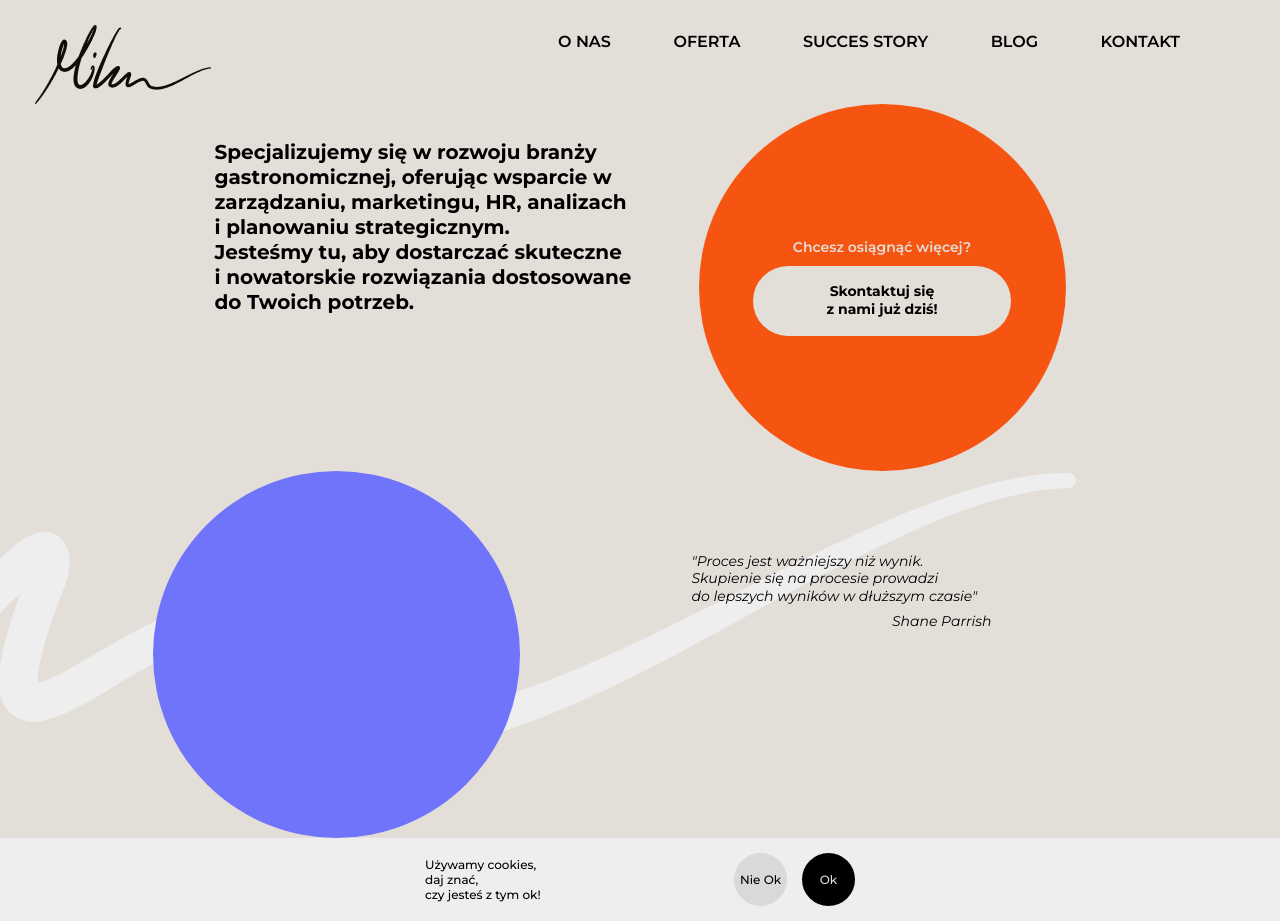
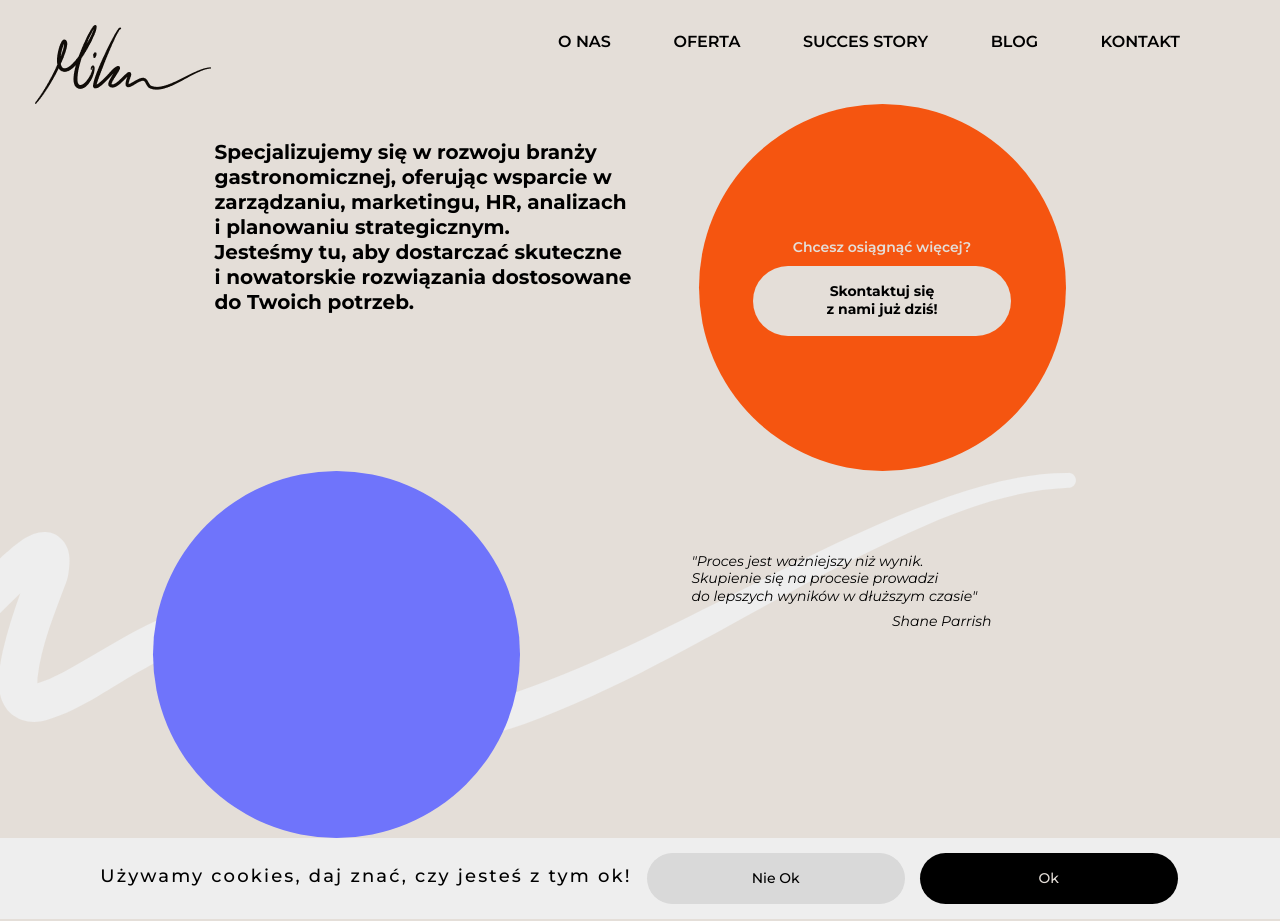
Before and after one commit to PIvSky/mgd_app, a React (Vite) app: page / in a window 1280 px wide. Built offline with nearby package versions, Linux system fonts and the light colour scheme.

Commit message:
added cookies bar for desktop

```diff
--- a/src/components/Footer/Footer.jsx
+++ b/src/components/Footer/Footer.jsx
@@ -16,7 +16,7 @@ const Footer = () => {
             {changeContent ? (
             <div className='cookies'>
                 <div className='cookies-question'>
-                    <p>Używamy cookies,<br></br> daj znać,<br></br> czy jesteś z tym ok!</p>
+                    <p>Używamy cookies, daj znać, czy jesteś z tym ok!</p>
                 </div>
                 <div className='cookies-buttons'>
                     <button className='cookies-buttons-element' onClick={handleAcceptCookies}>Nie Ok</button>
--- a/src/components/Footer/Footer.scss
+++ b/src/components/Footer/Footer.scss
@@ -4,7 +4,7 @@
 @import '../../styles/mediaQueries';
 
 .footer {
-    background-color: map-get($colors, white );
+    background-color: map-get($colors, #ffffff );
     height: auto;
 
     .cookies {
@@ -15,15 +15,48 @@
         justify-content: space-between;
         align-items: center;
         padding-block: 15px;
+        flex-wrap: wrap;
+
+        @include for-desktop {
+            max-width: 700px;
+            justify-content: center;
+        }
+
+        @include for-large-desktop {
+            @include max-width-for-large-desktop;
+            max-width: 1150px;
+            flex-wrap: nowrap;
+        }
 
         &-question {
             color: map-get($colors, black );
             padding-left: 35px;
-            width: 150px;
+            max-width: 150px;
+            @include for-desktop {
+                min-width: 400px;
+                max-width: 623px;
+                padding-left: 0px;
+                padding-right: 15px;
+            }
 
             p{
                 @include md-content;
                 font-weight: 500;
+
+                @include for-desktop {
+                    margin: 0 auto;
+                    font-size: 18px;
+                    font-style: normal;
+                    font-weight: 500;
+                    line-height: normal;
+                    letter-spacing: 2.16px;
+                    padding-bottom: 15px;
+                }
+
+                @include for-large-desktop {
+                    padding-top: 10px;
+                    padding-left: 33px;
+                }
             }
         }
 
@@ -47,6 +80,13 @@
                 &:nth-child(2) {
                     background-color: map-get($colors, black );
                     color: map-get($colors, beige );
+                }
+
+                @include for-desktop {
+                    border-radius: 29px;
+                    width: 258px;
+                    height: 51px;
+                    font-size: 14px;
                 }
             }
         }
```
